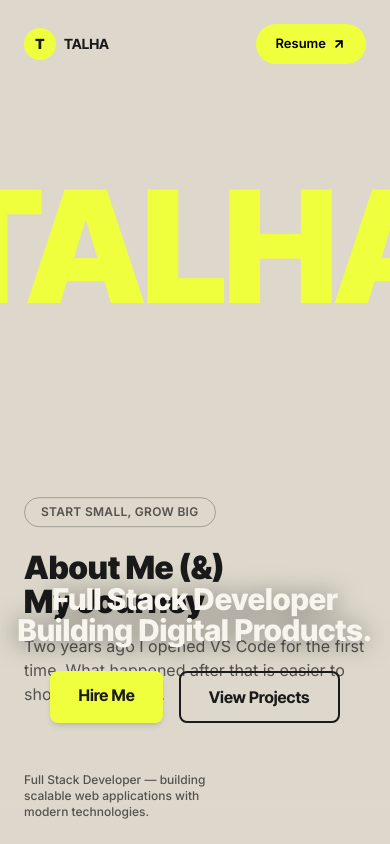
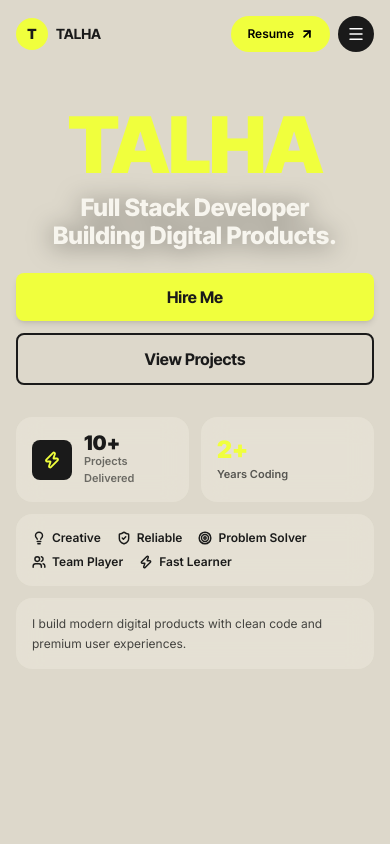
Before and after one commit to Muhammad-Talha236/Portfolio, a React (Vite) app: page / in a window 390 px wide. Shown: the top 844 px of the page. Built offline with nearby package versions, Linux system fonts and the light colour scheme.

Commit message:
make responsive

```diff
--- a/src/components/layout/HeroToAbout.jsx
+++ b/src/components/layout/HeroToAbout.jsx
@@ -1,6 +1,6 @@
 import { useRef, useLayoutEffect, useState } from 'react'
 import { createPortal } from 'react-dom'
-import { Home, CircleUser, Briefcase, Zap, Mail, ArrowUpRight, Lightbulb, ShieldCheck, Target, Users } from 'lucide-react'
+import { Home, CircleUser, Briefcase, Zap, Mail, ArrowUpRight, Lightbulb, ShieldCheck, Target, Users, Menu, X } from 'lucide-react'
 import gsap from 'gsap'
 import { ScrollTrigger } from 'gsap/ScrollTrigger'
 import About from '../sections/About'
@@ -32,6 +32,7 @@ function HeroToAbout() {
   const sceneTimelineRef = useRef(null)
   const activeSectionRef = useRef('home')
   const [activeSection, setActiveSection] = useState('home')
+  const [mobileMenuOpen, setMobileMenuOpen] = useState(false)
 
   const bgNameRef = useRef(null)
   const navLogoRef = useRef(null)
@@ -92,7 +93,23 @@ function HeroToAbout() {
     window.history.replaceState(null, '', `#${id}`)
     window.scrollTo({ top: target, behavior: 'smooth' })
   }
+
+  const handleMobileNav = (event, id) => {
+    setMobileMenuOpen(false)
+    // Only home/about need the special morph-scroll handling; everything
+    // else is a normal in-page anchor and can fall through to default behavior.
+    if (id === 'home' || id === 'about') {
+      handleNavigation(event, id)
+    }
+  }
+
 useLayoutEffect(() => {
+    // Desktop-only pinned morph scene. Below lg we render a simple stacked
+    // mobile header + About block instead (see JSX), so skip all GSAP wiring
+    // there to avoid measuring/animating elements that aren't laid out the same way.
+    const mm = gsap.matchMedia()
+
+    mm.add('(min-width: 1024px)', () => {
       const ctx = gsap.context(() => {
       const getDelta = (fromEl, toEl) => {
         if (!fromEl || !toEl) return { x: 0, y: 0, scale: 1 }
@@ -211,13 +228,33 @@ useLayoutEffect(() => {
 
       }, sectionRef)
       return () => ctx.revert()
+    })
+
+    // Mobile/tablet: no pin, no morph — just make sure the About block sits
+    // in normal flow right under the hero and the sidebar/name-crossfade
+    // layers are invisible/reset so they don't leave stray transforms.
+    mm.add('(max-width: 1023.98px)', () => {
+      gsap.set(aboutRef.current, { yPercent: 0, clearProps: 'transform' })
+      gsap.set(sidebarRef.current, { opacity: 0 })
+
+      const intro = gsap.timeline({ defaults: { ease: 'power3.out' } })
+      intro
+        .fromTo(bgNameRef.current, { opacity: 0, y: -30 }, { opacity: 1, y: 0, duration: 0.8 }, 0)
+        .fromTo(headingRef.current, { opacity: 0, y: 24 }, { opacity: 1, y: 0, duration: 0.6 }, 0.5)
+        .fromTo(ctaBtnsRef.current, { opacity: 0, y: 16 }, { opacity: 1, y: 0, duration: 0.5 }, 0.8)
+        .fromTo(introTextRef.current, { opacity: 0 }, { opacity: 1, duration: 0.5 }, 1.1)
+
+      return () => intro.kill()
+    })
+
+    return () => mm.revert()
   }, [])
 
   return (
-    <div id="home" ref={sectionRef} className="relative h-screen overflow-hidden bg-background">
+    <div id="home" ref={sectionRef} className="relative min-h-screen overflow-hidden bg-background lg:h-screen">
       {/* ============ HERO LAYER ============ */}
-      <section className="absolute inset-0 z-20 flex flex-col items-center justify-center overflow-hidden pt-20">
-        <header className="fixed inset-x-0 top-0 z-40 flex items-center justify-between px-6 py-6 md:px-10">
+      <section className="relative z-20 flex min-h-screen flex-col items-center overflow-hidden pt-28 pb-10 lg:absolute lg:inset-0 lg:justify-center lg:pt-20 lg:pb-0">
+        <header className="fixed inset-x-0 top-0 z-40 flex items-center justify-between px-4 py-4 sm:px-6 md:py-6 md:px-10">
           <div ref={navLogoRef} className="flex items-center gap-2">
             <span className="flex h-8 w-8 items-center justify-center rounded-full bg-accent font-display text-sm font-black text-ink">
               T
@@ -225,7 +262,7 @@ useLayoutEffect(() => {
             <span className="font-display text-sm font-bold text-ink">TALHA</span>
           </div>
 
-          <nav className="hidden items-center gap-10 md:flex">
+          <nav className="hidden items-center gap-10 lg:flex">
             {NAV_ITEMS.map((item, i) => (
               <a
                 key={item.id}
@@ -256,7 +293,7 @@ useLayoutEffect(() => {
             ))}
           </nav>
 
-
+          <div className="flex items-center gap-2 sm:gap-3">
             <a
               ref={resumeBtnRef}
               href="/resume.pdf"
@@ -267,9 +304,12 @@ useLayoutEffect(() => {
               gap-1.5
               rounded-full
               bg-[#f0ff3d]
-            px-5
-            h-10
-            text-[13px]
+              px-4
+              sm:px-5
+              h-9
+              sm:h-10
+              text-[12px]
+              sm:text-[13px]
               font-semibold
               text-black
               transition-all
@@ -278,37 +318,112 @@ useLayoutEffect(() => {
             >
               Resume <ArrowUpRight size={14} strokeWidth={3} />
             </a>
+
+            {/* Mobile / tablet hamburger — the morphing desktop sidebar nav
+                isn't usable below lg, so we give small screens a normal
+                slide-down menu instead. */}
+            <button
+              type="button"
+              onClick={() => setMobileMenuOpen((prev) => !prev)}
+              aria-label={mobileMenuOpen ? 'Close menu' : 'Open menu'}
+              aria-expanded={mobileMenuOpen}
+              className="flex h-9 w-9 items-center justify-center rounded-full bg-ink text-white transition-transform active:scale-95 lg:hidden"
+            >
+              {mobileMenuOpen ? <X size={18} /> : <Menu size={18} />}
+            </button>
+          </div>
         </header>
 
-        <div className="pointer-events-none absolute inset-x-0 top-[20%] z-10 flex justify-center">
+        {/* Mobile / tablet dropdown nav */}
+        {mobileMenuOpen && (
+          <nav className="fixed inset-x-4 top-[72px] z-40 flex flex-col gap-1 rounded-2xl border border-black/10 bg-panel/95 p-3 shadow-xl backdrop-blur-xl sm:inset-x-6 lg:hidden">
+            {NAV_ITEMS.map((item) => {
+              const Icon = item.icon
+              return (
+                <a
+                  key={item.id}
+                  href={`#${item.id}`}
+                  onClick={(event) => handleMobileNav(event, item.id)}
+                  className="flex items-center gap-3 rounded-xl px-4 py-3 text-sm font-bold text-ink/80 transition-colors hover:bg-accent hover:text-ink"
+                >
+                  <Icon size={17} strokeWidth={2.5} />
+                  {item.label}
+                </a>
+              )
+            })}
+          </nav>
+        )}
+
+        {/* Giant "TALHA" wordmark. On mobile/tablet this is a normal block that
+            pushes the heading below it in document flow — the old version kept
+            it `absolute` at every size, so on phones it sat directly on top of
+            the heading/CTAs instead of behind them (illegible overlap). At lg
+            it goes back to being an absolute backdrop layer, exactly like
+            before, since that's what the pinned scroll-morph measures against. */}
+        <div className="pointer-events-none z-10 flex w-full justify-center px-2 lg:absolute lg:inset-x-0 lg:top-[20%] lg:px-0">
           <h1
             ref={bgNameRef}
             aria-hidden="true"
-            className="select-none font-display leading-none tracking-tight text-accent"
-            style={{ fontSize: 'clamp(100px, 40vw, 300px)', fontWeight: 900 }}
+            className="select-none font-display font-black leading-[0.85] tracking-tight text-accent text-[clamp(52px,20vw,140px)] sm:text-[clamp(64px,17vw,190px)] md:text-[clamp(80px,15vw,240px)] lg:text-[clamp(100px,40vw,300px)] lg:leading-none"
           >
             TALHA
           </h1>
         </div>
 
-        <div className="relative top-[25%] flex w-full max-w-4xl flex-col items-center px-4">
+        <div className="relative mt-4 flex w-full max-w-4xl flex-col items-center px-4 sm:mt-6 lg:top-[25%] lg:mt-0">
           <h2
             ref={headingRef}
-            className="text-center font-display font-extrabold leading-[1.05] text-cream drop-shadow-[0_2px_12px_rgba(0,0,0,0.5)]"
-            style={{ fontSize: 'clamp(30px, 4.5vw, 58px)' }}
+            className="text-center font-display font-extrabold leading-[1.15] text-cream drop-shadow-[0_2px_12px_rgba(0,0,0,0.5)] text-[clamp(24px,6vw,32px)] sm:text-[clamp(28px,4.5vw,42px)] lg:text-[clamp(30px,4.5vw,58px)] lg:leading-[1.05]"
           >
             Full Stack Developer
             <br />
             Building Digital Products.
           </h2>
 
-          <div ref={ctaBtnsRef} className="mt-6 flex gap-4">
-            <a href="#contact" className="rounded-lg bg-accent px-7 py-3 font-display font-bold text-ink shadow-md">
+          <div ref={ctaBtnsRef} className="mt-6 flex w-full flex-col gap-3 xs:w-auto xs:flex-row xs:gap-4">
+            <a href="#contact" className="rounded-lg bg-accent px-7 py-3 text-center font-display font-bold text-ink shadow-md">
               Hire Me
             </a>
-            <a href="#projects" className="rounded-lg border-2 border-ink px-7 py-3 font-display font-bold text-ink">
+            <a href="#projects" className="rounded-lg border-2 border-ink px-7 py-3 text-center font-display font-bold text-ink">
               View Projects
             </a>
+          </div>
+
+          {/* Mobile/tablet fallback for the desktop floating stat/trait/description
+              cards below — those are `hidden lg:block` and absolutely positioned,
+              so small screens get this simple stacked equivalent instead. */}
+          <div className="mt-8 grid w-full grid-cols-2 gap-3 sm:mt-10 sm:max-w-md lg:hidden">
+            <div className="flex items-center gap-3 rounded-2xl bg-panel/70 p-4 backdrop-blur-md">
+              <span className="flex h-10 w-10 shrink-0 items-center justify-center rounded-lg bg-ink">
+                <Zap size={18} className="text-accent" strokeWidth={2.5} />
+              </span>
+              <div>
+                <p className="font-display text-xl font-black leading-none text-ink">10+</p>
+                <p className="text-[11px] font-semibold text-ink/60">Projects Delivered</p>
+              </div>
+            </div>
+
+            <div className="flex flex-col justify-center rounded-2xl bg-panel/70 p-4 backdrop-blur-md">
+              <p className="font-display text-2xl font-black leading-none text-accent">2+</p>
+              <p className="mt-1 text-[11px] font-semibold text-ink/70">Years Coding</p>
+            </div>
+
+            <div className="col-span-2 rounded-2xl bg-panel/70 p-4 backdrop-blur-md">
+              <div className="flex flex-wrap gap-x-4 gap-y-2">
+                {TRAITS.map(({ icon: Icon, label }) => (
+                  <div key={label} className="flex items-center gap-1.5">
+                    <Icon size={14} className="text-ink" strokeWidth={2.5} />
+                    <span className="text-xs font-bold text-ink">{label}</span>
+                  </div>
+                ))}
+              </div>
+            </div>
+
+            <div className="col-span-2 rounded-2xl bg-panel/70 p-4 backdrop-blur-md">
+              <p className="text-xs leading-relaxed text-ink/80 sm:text-sm">
+                I build modern digital products with clean code and premium user experiences.
+              </p>
+            </div>
           </div>
         </div>
 
@@ -358,16 +473,16 @@ useLayoutEffect(() => {
           </p>
         </div>
 
-        <p ref={introTextRef} className="absolute bottom-6 left-6 z-10 max-w-55 text-xs font-medium text-ink/70">
+        <p ref={introTextRef} className="absolute bottom-6 left-6 z-10 hidden max-w-55 text-xs font-medium text-ink/70 lg:block">
           Full Stack Developer — building scalable web applications with modern technologies.
         </p>
       </section>
 
-    {/* ============ SIDEBAR LAYER (final morph target) ============ */}
+    {/* ============ SIDEBAR LAYER (final morph target, desktop only) ============ */}
       {createPortal(
         <aside
           ref={sidebarRef}
-          className="fixed left-0 top-0 z-50 flex h-[100svh] w-56 flex-col justify-between overflow-y-auto overflow-x-hidden p-4 pb-6 custom-scrollbar"
+          className="fixed left-0 top-0 z-50 hidden h-[100svh] w-56 flex-col justify-between overflow-y-auto overflow-x-hidden p-4 pb-6 custom-scrollbar lg:flex"
         >
           {/* Top Section */}
           <div className="flex flex-col gap-2">
--- a/src/components/sections/About.jsx
+++ b/src/components/sections/About.jsx
@@ -8,19 +8,19 @@ const About = forwardRef(function About(_, ref) {
         id="about"
         ref={ref}
         // lg:absolute use kiya hai taake desktop par purana design rahay, aur mobile par relative flow kare
-        className="relative lg:absolute inset-0 z-10 flex flex-col justify-center px-6 py-24 lg:py-0 lg:px-10 lg:pl-72 md:pl-80 bg-background"
+        className="relative lg:absolute inset-0 z-10 flex flex-col justify-center px-6 py-20 sm:py-24 lg:py-0 lg:px-10 lg:pl-72 bg-background"
       >
         <span className="mb-6 inline-block w-fit rounded-full border border-ink/30 px-4 py-1.5 text-xs font-bold uppercase tracking-wide text-ink/70">
           Start Small, Grow Big
         </span>
         <h2
           className="font-display font-black leading-[1.05] text-ink"
-          style={{ fontSize: 'clamp(32px, 5.5vw, 50px)' }}
+          style={{ fontSize: 'clamp(30px, 7vw, 50px)' }}
         >
           About Me (&)
           <br></br> My Journey
         </h2>
-        <p className="mt-4 max-w-md text-base text-ink/70 md:text-1xl">
+        <p className="mt-4 max-w-md text-sm text-ink/70 sm:text-base md:text-1xl">
           Two years ago I opened VS Code for the first time. What happened after
           that is easier to show than explain.
         </p>
--- a/src/components/sections/Contact.jsx
+++ b/src/components/sections/Contact.jsx
@@ -38,11 +38,11 @@ function Contact() {
   const content = (
     <section
   id="contact"
-  className="relative z-20 w-full min-h-screen flex flex-col justify-center bg-[#0a0a0a] py-16 md:py-20 text-white lg:pl-72"
+  className="relative z-20 w-full min-h-screen flex flex-col justify-center bg-[#0a0a0a] py-14 sm:py-16 md:py-20 text-white lg:pl-72"
 >
-      <div className="relative mx-auto w-full max-w-[1200px] px-6 md:px-12">
+      <div className="relative mx-auto w-full max-w-[1200px] px-5 sm:px-6 md:px-12">
 
-        <div className="grid grid-cols-1 gap-12 lg:grid-cols-12 lg:gap-8 items-start">
+        <div className="grid grid-cols-1 gap-10 sm:gap-12 lg:grid-cols-12 lg:gap-8 items-start">
 
           {/* Left Column: Text & Socials */}
           <div className="flex flex-col lg:col-span-5">
@@ -50,7 +50,7 @@ function Contact() {
               <Mail size={14} strokeWidth={2.5} /> Contact
             </span>
 
-            <h2 className="font-display text-3xl font-black leading-tight tracking-tight md:text-5xl">
+            <h2 className="font-display text-3xl font-black leading-tight tracking-tight sm:text-4xl md:text-5xl">
               Let's work <br className="hidden lg:block" /> together<span className="text-[#f0ff3d]">.</span>
             </h2>
 
@@ -58,17 +58,17 @@ function Contact() {
               Feel free to reach out if you're looking for a developer, have a question, or just want to connect.
             </p>
 
-            <div className="mt-10 space-y-6">
+            <div className="mt-8 sm:mt-10 space-y-6">
               <div>
                 <span className="mb-1 block text-[10px] font-bold uppercase tracking-widest text-white/30">
                   Email
                 </span>
                 <a
                   href="mailto:talha@example.com"
-                  className="group inline-flex items-center gap-2 font-display text-lg font-bold text-white transition-colors hover:text-[#f0ff3d]"
+                  className="group inline-flex items-center gap-2 font-display text-base sm:text-lg font-bold text-white transition-colors hover:text-[#f0ff3d] break-all"
                 >
                   talha@example.com
-                  <ArrowUpRight size={16} className="transition-transform group-hover:translate-x-1 group-hover:-translate-y-1" />
+                  <ArrowUpRight size={16} className="shrink-0 transition-transform group-hover:translate-x-1 group-hover:-translate-y-1" />
                 </a>
               </div>
 
@@ -99,9 +99,9 @@ function Contact() {
 
           {/* Right Column: Minimalist Contact Form */}
           <div className="lg:col-span-7 lg:pl-12">
-            <form onSubmit={handleSubmit} className="flex flex-col gap-8">
+            <form onSubmit={handleSubmit} className="flex flex-col gap-6 sm:gap-8">
 
-              <div className="flex flex-col gap-2 md:flex-row md:gap-8">
+              <div className="flex flex-col gap-6 sm:gap-2 md:flex-row md:gap-8">
                 <div className="flex-1">
                   <label htmlFor="name" className="sr-only">Your Name</label>
                   <input
@@ -116,7 +116,7 @@ function Contact() {
                   />
                 </div>
 
-                <div className="flex-1 mt-6 md:mt-0">
+                <div className="flex-1 md:mt-0">
                   <label htmlFor="email" className="sr-only">Email Address</label>
                   <input
                     type="email"
--- a/src/components/sections/ProjectsShowcase.jsx
+++ b/src/components/sections/ProjectsShowcase.jsx
@@ -100,7 +100,7 @@ function ProjectCard({ project, index, cardRefs }) {
         cardRefs.current[index] = element
       }}
       // WIDTH aur HEIGHT adjust kardi gayi hain taake content bahar na jaye
-      className={`project-card project-card--${project.tone} group relative flex h-[580px] w-[min(85vw,420px)] shrink-0 flex-col overflow-hidden rounded-[1.5rem] border border-white/10 p-5 md:p-6`}
+      className={`project-card project-card--${project.tone} group relative flex h-[560px] sm:h-[580px] w-[min(82vw,420px)] shrink-0 flex-col overflow-hidden rounded-[1.5rem] border border-white/10 p-5 md:p-6 snap-center`}
     >
       {/* Background Image */}
       <div
@@ -136,7 +136,7 @@ function ProjectCard({ project, index, cardRefs }) {
       {/* Bottom Content */}
       <div className="relative z-10 mt-auto flex items-end justify-between gap-4">
         <div className="min-w-0 flex-1">
-          <h3 className="font-display text-3xl font-black leading-tight tracking-tight text-white md:text-4xl">
+          <h3 className="font-display text-2xl sm:text-3xl font-black leading-tight tracking-tight text-white md:text-4xl">
             {project.title}
           </h3>
           <p className="mt-2 text-sm leading-relaxed text-white/80 line-clamp-3 md:text-base">
@@ -152,7 +152,7 @@ function ProjectCard({ project, index, cardRefs }) {
           className="relative z-30 inline-flex shrink-0 items-center gap-2 rounded-full bg-accent px-4 py-3 text-sm font-black text-ink transition-all duration-300 hover:-translate-y-1 hover:scale-105"
         >
           <GitFork size={17} strokeWidth={2.5} />
-          <span>GitHub</span>
+          <span className="hidden xs:inline">GitHub</span>
         </a>
       </div>
     </article>
@@ -229,19 +229,21 @@ function ProjectsShowcase() {
         <header className="mx-auto flex w-full flex-col gap-6 px-6 pb-8 md:px-10 lg:mx-0 lg:max-w-none lg:flex-row lg:items-end lg:justify-between lg:pl-[280px] lg:pr-16 lg:pt-6 lg:pb-5">
           <div>
             <span className="inline-flex items-center gap-2 rounded-full border border-white/25 px-3 py-1.5 text-xs font-black uppercase tracking-[0.14em] text-white/80"><BriefcaseBusiness size={14} className="text-accent" /> Selected work</span>
-            <h2 className="mt-5 max-w-3xl font-display text-5xl font-black leading-[0.9] tracking-tight md:text-6xl">Made to perform<span className="text-accent">.</span></h2>
+            <h2 className="mt-5 max-w-3xl font-display text-4xl sm:text-5xl font-black leading-[0.95] tracking-tight md:text-6xl md:leading-[0.9]">Made to perform<span className="text-accent">.</span></h2>
           </div>
-          <p className="max-w-sm text-base leading-relaxed text-white/62 md:text-lg">A few digital experiences built with a focus on clear thinking, visual craft, and a little motion where it matters.</p>
+          <p className="max-w-sm text-sm leading-relaxed text-white/62 md:text-base lg:text-lg">A few digital experiences built with a focus on clear thinking, visual craft, and a little motion where it matters.</p>
         </header>
 
-        {/* mt-12 add kiya hai header aur cards ke darmiyan thora gap dene ke liye */}
-        <div className="min-h-0 overflow-visible lg:overflow-hidden mt-4 lg:mt-12">
+        {/* mt-12 add kiya hai header aur cards ke darmiyan thora gap dene ke liye.
+            Mobile/tablet: this is now a real horizontal-scroll (swipeable) list
+            since the GSAP pin-scroll rail only runs at lg+. */}
+        <div className="min-h-0 overflow-x-auto lg:overflow-hidden mt-4 lg:mt-12 snap-x snap-mandatory lg:snap-none [-webkit-overflow-scrolling:touch] [scrollbar-width:none] [&::-webkit-scrollbar]:hidden">
           <div ref={railRef} className="flex w-max items-center gap-5 px-6 md:px-10 lg:gap-8 lg:pl-[280px] lg:pr-[10vw]">
             {PROJECTS.map((project, index) => <ProjectCard key={project.title} project={project} index={index} cardRefs={cardRefs} />)}
           {/* =========================================
                 Final GitHub CTA Card (With Background Image)
                 ========================================= */}
-            <div className="group relative flex h-[580px] w-[min(85vw,360px)] shrink-0 flex-col items-center justify-center overflow-hidden rounded-[1.5rem] border border-white/10 p-8 text-center transition-colors hover:border-white/20">
+            <div className="group relative flex h-[560px] sm:h-[580px] w-[min(82vw,360px)] shrink-0 snap-center flex-col items-center justify-center overflow-hidden rounded-[1.5rem] border border-white/10 p-6 sm:p-8 text-center transition-colors hover:border-white/20">
 
               {/* Background Image (Is url mein aap apni image ka link daal sakte hain) */}
               <div
--- a/src/index.css
+++ b/src/index.css
@@ -16,6 +16,11 @@
   /* Fonts */
   --font-display: "Inter Tight", sans-serif;
   --font-body: "Inter", sans-serif;
+
+  /* Extra small breakpoint (used for tight mobile layout tweaks like
+     "stack CTAs below 400px, put them side-by-side above it"). Tailwind
+     v4 doesn't ship this by default, so it's declared here. */
+  --breakpoint-xs: 400px;
 }
 
 /* Base resets */
@@ -32,6 +37,21 @@ body {
   color: var(--color-ink);
   font-family: var(--font-body);
   overflow-x: hidden; /* prevents horizontal scroll from big oversized headline text */
+  width: 100%;
+}
+
+/* Belt-and-suspenders: some sections render via createPortal directly under
+   <body> with large/animated transforms (hero name, marquees, pinned rails).
+   Keeping the root wrapper and body clipped horizontally means a stray
+   transform on any device size can't force the page to scroll sideways. */
+#root {
+  overflow-x: hidden;
+  width: 100%;
+}
+
+img, video {
+  max-width: 100%;
+  height: auto;
 }
 
 /* Compact, continuously moving skills strip used above the sidebar email card. */
```
Also changed, not shown: src/components/sections/CertificatesShowcase.jsx (+44 -27 lines). Lines whose indentation alone changed are shown as unchanged.
